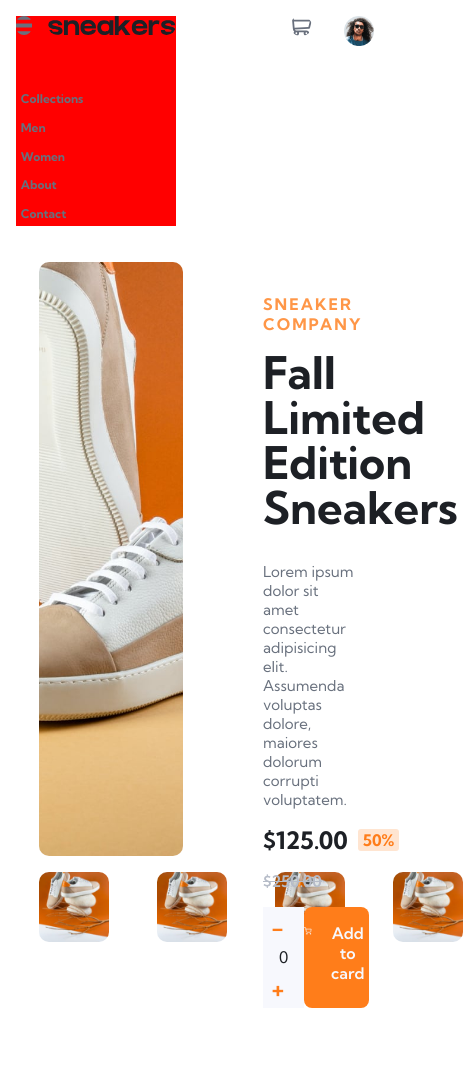
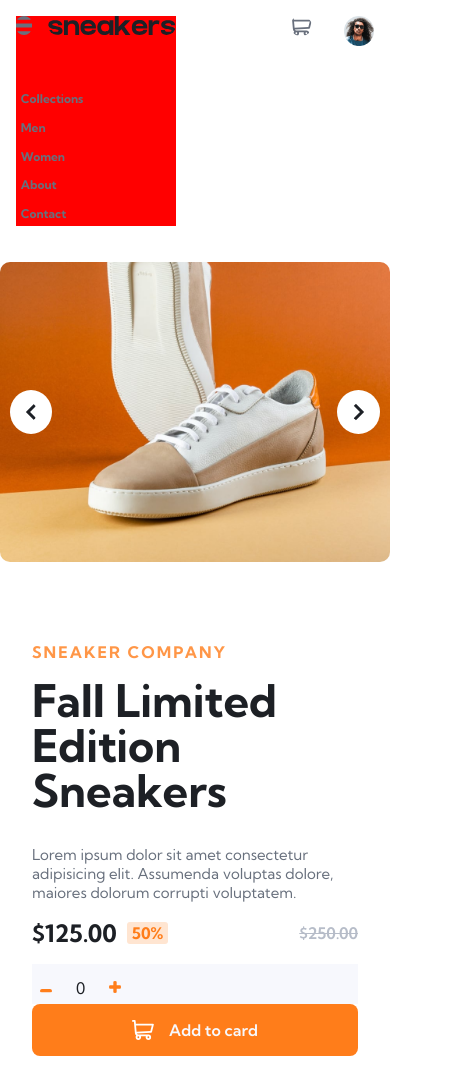
Before and after one commit to ayowaaab/Ecommerce-product-page, a React app: page / in a window 390 px wide. Shown: the whole page, 463 px wide, since content can reach past the window. Before the commit the page ends 1040 px from the top, so only its background shows below. Built offline with nearby package versions, Linux system fonts and the light colour scheme; the HTML template or start-up script is replaced by a standard one.

Commit message:
🎨 made it a little bit responsive

```diff
--- a/src/components/product/Product.tsx
+++ b/src/components/product/Product.tsx
@@ -2,20 +2,33 @@ import "./product.css";
 import { FiShoppingCart } from "react-icons/fi";
 
 const Product = () => {
+  const thumbnail = [
+    "image-product-1-thumbnail.jpg",
+    "image-product-2-thumbnail.jpg",
+    "image-product-3-thumbnail.jpg",
+    "image-product-4-thumbnail.jpg",
+  ];
+  const product = [
+    "image-product-1.jpg",
+    "image-product-2.jpg",
+    "image-product-3.jpg",
+    "image-product-4.jpg",
+  ];
   return (
     <>
       <div className="container">
         <div className="all-images">
+          <img className="arrows" src="icon-next.svg" alt="" />
+          <img className="arrows" src="icon-previous.svg" alt="" />
           <img
             src="image-product-1.jpg"
             alt="mainProduct"
             className="product"
           />
           <div className="thumbnails">
-            <img src="image-product-2-thumbnail.jpg" alt="detail" />
-            <img src="image-product-2-thumbnail.jpg" alt="detail" />
-            <img src="image-product-2-thumbnail.jpg" alt="detail" />
-            <img src="image-product-2-thumbnail.jpg" alt="detail" />
+            {thumbnail.map((el) => (
+              <img src={el} alt="detail" />
+            ))}
           </div>
         </div>
 
@@ -26,18 +39,24 @@ const Product = () => {
             Lorem ipsum dolor sit amet consectetur adipisicing elit. Assumenda
             voluptas dolore, maiores dolorum corrupti voluptatem.
           </p>
-          <h4 className="price">
-            $125.00<mark>50%</mark>
-          </h4>
-          <span className="promo">$250.00</span>
+          <div className="all-price">
+            <h4 className="price">
+              $125.00<mark>50%</mark>
+            </h4>
+            <span className="promo">$250.00</span>
+          </div>
           <div className="shopSection">
             <div className="quantity">
-              <button>-</button>
+              <button>
+                <img src="icon-minus.svg" alt="" />
+              </button>
               <span style={{ padding: ".3rem 1rem" }}>0</span>
-              <button>+</button>
+              <button>
+                <img src="icon-plus.svg" alt="" />
+              </button>
             </div>
             <button className="addToCardBtn">
-              <FiShoppingCart />
+              <img id="shop-card" src="icon-cart.svg" />
               Add to card
             </button>
           </div>
--- a/src/components/product/product.css
+++ b/src/components/product/product.css
@@ -1,4 +1,4 @@
-img {
+img:not(#shop-card, .arrows) {
   border-radius: 10px;
   object-fit: cover;
 }
@@ -8,7 +8,10 @@ img {
   width: 80%;
   margin: 0 auto;
 }
-
+#shop-card {
+  filter: brightness(0) saturate(100%) invert(99%) sepia(1%) saturate(689%)
+    hue-rotate(202deg) brightness(119%) contrast(100%);
+}
 .details {
   width: 50%;
   display: flex;
@@ -33,6 +36,11 @@ h1.title {
 p.description {
   color: var(--Dark_grayish_blue);
   font-size: 15px;
+}
+.all-price {
+  display: flex;
+  flex-direction: column;
+  gap: 1rem;
 }
 h4.price {
   font-size: 1.5rem;
@@ -93,6 +101,7 @@ span.promo {
   flex-direction: column;
   gap: 1rem;
   width: 50%;
+  position: relative;
 }
 .product {
   width: 100%;
@@ -101,9 +110,60 @@ span.promo {
 .thumbnails {
   display: flex;
   justify-content: space-between;
-  gap: 3rem;
 }
 .thumbnails img {
-  width: 100%;
+  width: 70px;
   height: 70px;
 }
+.arrows {
+  position: absolute;
+  background-color: white;
+  padding: 13px 15px;
+  border-radius: 50%;
+  right: 10px;
+  top: 50%;
+  transform: translateY(-50%);
+  display: none;
+  cursor: pointer;
+}
+.arrows:nth-child(2) {
+  left: 10px;
+}
+@media (max-width: 900px) {
+  .container {
+    flex-direction: column;
+    width: 100%;
+  }
+  .details {
+    width: 100%;
+  }
+  img {
+    border-radius: 0;
+  }
+  .all-images {
+    width: 100%;
+  }
+  .thumbnails {
+    display: none;
+  }
+  .product {
+    height: 300px;
+  }
+  .arrows {
+    display: flex;
+  }
+  .shopSection {
+    flex-direction: column;
+  }
+  .all-price {
+    flex-direction: row;
+    justify-content: space-between;
+    align-items: center;
+  }
+  .addToCardBtn {
+    width: 100%;
+  }
+  .quantity {
+    width: 100%;
+  }
+}
```
